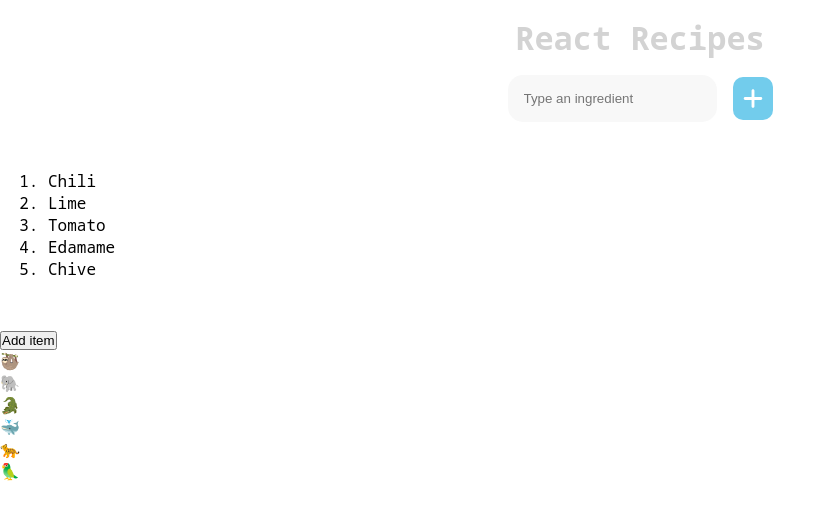
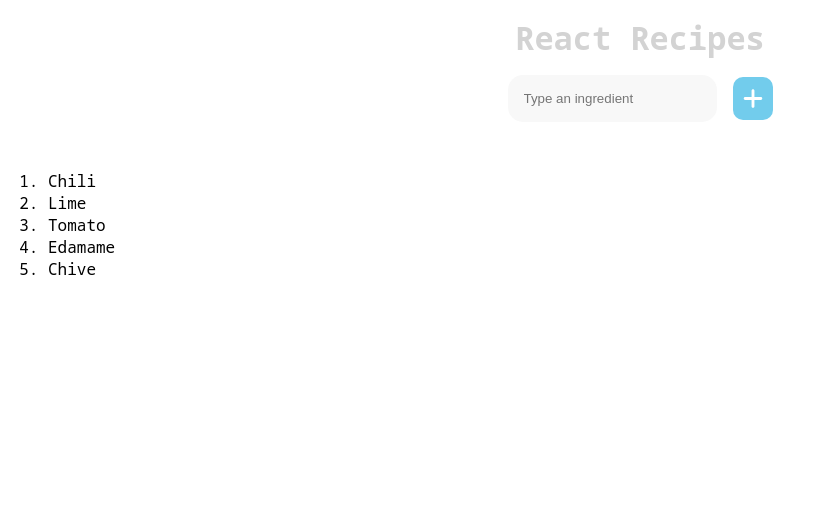
Before and after one commit to SalvatoreMangiacotti/react-recipes, a React (Vite) app: page / in a window 1280 px wide. Shown: the top 520 px of the page, without its empty margins (0-836 px from the left). Built offline with nearby package versions, Linux system fonts and the light colour scheme.

Commit message:
Manage arrays practice complete

```diff
--- a/src/App.jsx
+++ b/src/App.jsx
@@ -15,7 +15,7 @@ import Main from './components/Main'
 
 // ManageArrays Practice
 
-import ManageArrays from './components/ManageArrays'
+// import ManageArrays from './components/ManageArrays'
 
 
 // Css
@@ -35,7 +35,7 @@ function App() {
 
       {/* <UseState /> */}
 
-      <ManageArrays />
+      {/* <ManageArrays /> */}
 
     </>
 
--- a/src/components/ManageArrays.jsx
+++ b/src/components/ManageArrays.jsx
@@ -1,45 +1,45 @@
-import { useState } from "react"
+// import { useState } from "react"
 
-export default function ManageArrays() {
+// export default function ManageArrays() {
 
-    const animals = ['🦥', '🐘', '🐊', '🐳', '🐆', '🦜']
+//     const animals = ['🦥', '🐘', '🐊', '🐳', '🐆', '🦜']
 
-    const [emptyArray, setEmptyArray] = useState(animals)
+//     const [emptyArray, setEmptyArray] = useState(animals)
 
 
-    function addAnimals() {
+//     function addAnimals() {
 
-        setEmptyArray(prevValue => [...prevValue, "Test"])
+//         setEmptyArray(prevValue => [...prevValue, "Test"])
 
-    }
+//     }
 
 
-    return (
+//     return (
 
-        <>
+//         <>
 
-            <button onClick={addAnimals}>Add item</button>
+//             <button onClick={addAnimals}>Add item</button>
 
-            <section>
+//             <section>
 
-                <ul>
+//                 <ul>
 
-                    {
+//                     {
 
-                        emptyArray.map((element, index) => (
+//                         emptyArray.map((element, index) => (
 
-                            <li key={index}>{element}</li>
+//                             <li key={index}>{element}</li>
 
-                        ))
+//                         ))
 
-                    }
+//                     }
 
-                </ul>
+//                 </ul>
 
-            </section>
+//             </section>
 
-        </>
+//         </>
 
-    )
+//     )
 
-}
+// }
```
